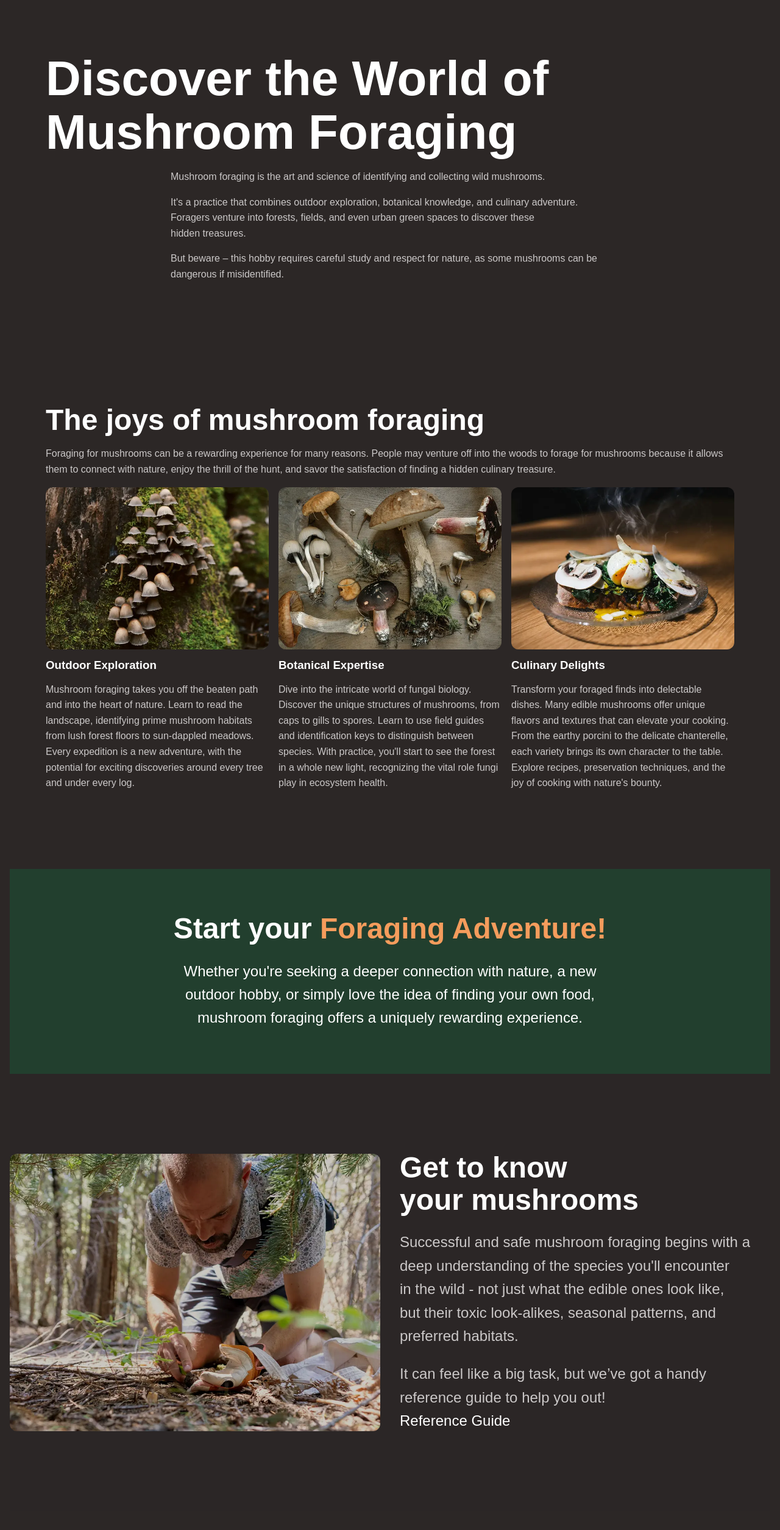
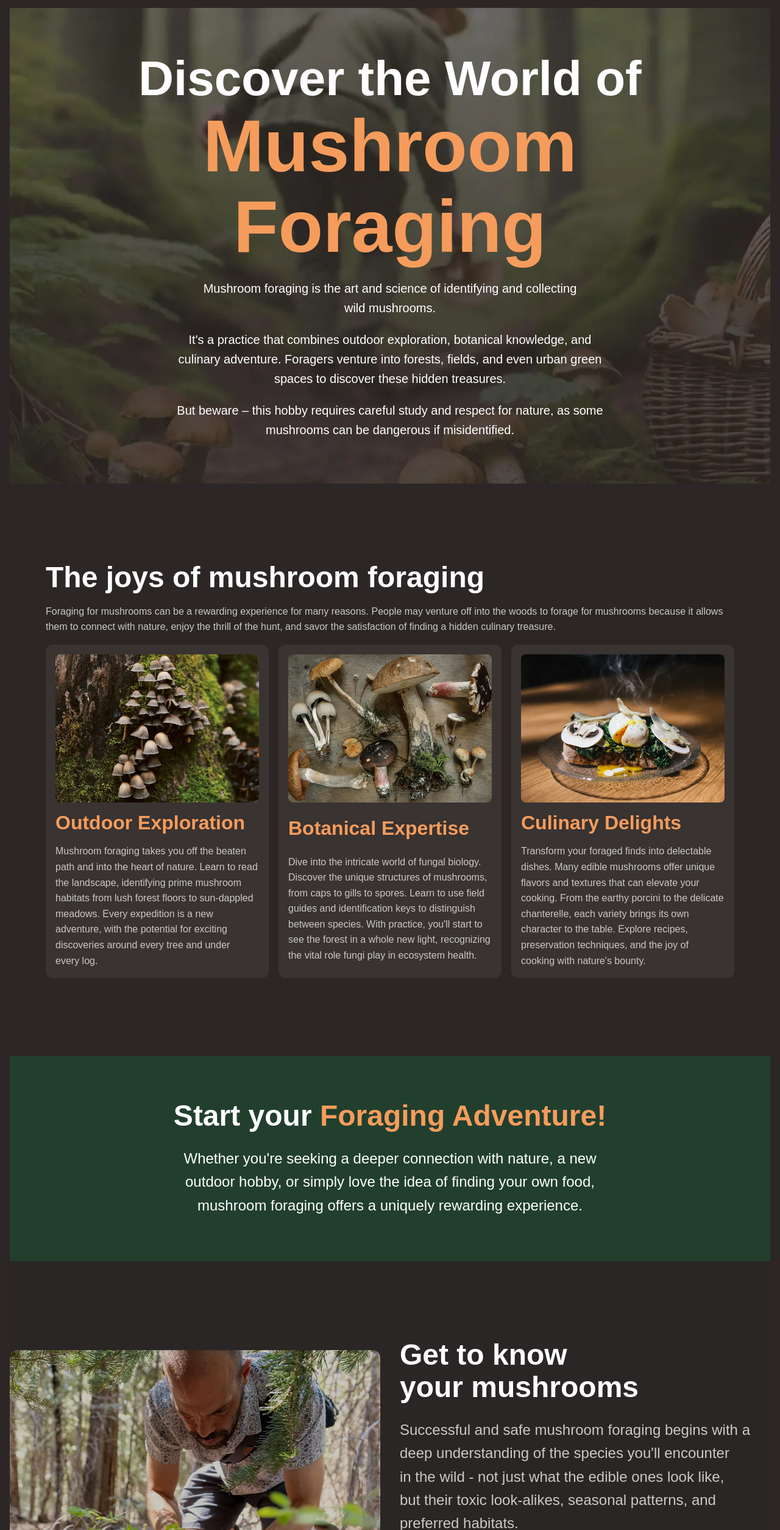
Before and after one commit to jaycob-gomez/fem-fungi-finders, a plain HTML site: page index.html in a window 1280 px wide. Shown: the part 51-2560 px from the top of the page at 61% size. Drawn offline with Linux system fonts and the light colour scheme.

Commit message:
style: add component styles for cards, hero, buttons, and footer

```diff
--- a/index.html
+++ b/index.html
@@ -26,7 +26,9 @@
       <!-- Sections become a landmark region once you add an ARIA attribute to them -->
       <section class="hero flow section" data-padding="compact">
         <div class="wrapper">
-          <h1>Discover the World of Mushroom Foraging</h1>
+          <h1 class="hero__title">
+            Discover the World of <span>Mushroom Foraging</span>
+          </h1>
         </div>
         <div class="wrapper" data-width="narrow">
           <div class="flow">
@@ -61,12 +63,12 @@
 
           <!-- three-columns -->
           <div class="equal-columns">
-            <article class="card grid-flow">
+            <article class="card">
               <img
                 src="./assets/outdoor-exploration.webp"
                 alt="small mushrooms growing alongside a mossy tree trunk"
               />
-              <h3>Outdoor Exploration</h3>
+              <h3 class="card__title">Outdoor Exploration</h3>
               <p>
                 Mushroom foraging takes you off the beaten path and into the
                 heart of nature. Learn to read the landscape, identifying prime
@@ -75,12 +77,12 @@
                 for exciting discoveries around every tree and under every log.
               </p>
             </article>
-            <article class="card grid-flow">
+            <article class="card">
               <img
                 src="./assets/botanical-expertise.webp"
                 alt="a table full of vibrant and earthy mushrooms along with the soil which they were pulled from"
               />
-              <h3>Botanical Expertise</h3>
+              <h3 class="card__title">Botanical Expertise</h3>
               <p>
                 Dive into the intricate world of fungal biology. Discover the
                 unique structures of mushrooms, from caps to gills to spores.
@@ -90,12 +92,12 @@
                 ecosystem health.
               </p>
             </article>
-            <article class="card grid-flow">
+            <article class="card">
               <img
                 src="./assets/culinary-delight.webp"
                 alt="a stunnning glass plate with a hot meal garnished with a hard boiled egg and some sliced mushrooms"
               />
-              <h3>Culinary Delights</h3>
+              <h3 class="card__title">Culinary Delights</h3>
               <p>
                 Transform your foraged finds into delectable dishes. Many edible
                 mushrooms offer unique flavors and textures that can elevate
@@ -188,7 +190,7 @@
       </section>
     </main>
     <footer class="site-footer page-padding">
-      <p>Happy Foraging!</p>
+      <p class="site-footer__title">Happy Foraging!</p>
       <a href="mailto:contact@fungifinders.com">contact@fungifinders.com</a>
     </footer>
   </body>
--- a/style.css
+++ b/style.css
@@ -280,6 +280,82 @@
       gap: 0.5rem 1rem;
     }
   }
+
+  .site-footer {
+    text-align: center;
+    background-color: var(--background-dark);
+    padding-block: 2rem;
+    display: grid;
+    gap: 2rem;
+
+    a {
+      color: var(--text-main);
+    }
+
+    a:hover,
+    a:focus-visible {
+      color: var(--text-brand-light);
+    }
+  }
+
+  .site-footer__title {
+    font-size: var(--font-size-lg);
+    font-family: var(--ff-heading);
+    font-weight: 700;
+  }
+
+  .hero {
+    text-align: center;
+    font-size: var(--font-size-md);
+    color: var(--text-high-contrast);
+    background-image: url("/assets/hero.webp");
+    background-size: cover;
+  }
+
+  .hero__title {
+    font-size: var(--font-size-heading-lg);
+
+    span {
+      font-size: var(--font-size-heading-xl);
+      color: var(--text-brand);
+      display: block;
+    }
+  }
+
+  .card {
+    display: grid;
+    gap: var(--card-gap, 1rem);
+    padding: 1rem;
+    background-color: var(--background-light);
+    border-radius: var(--border-radius-3);
+
+    img {
+      border-radius: var(--border-radius-2);
+    }
+  }
+
+  .card__title {
+    font-size: var(--card-title-font-size, var(--font-size-heading-sm));
+    color: var(--card-title-color, var(--text-brand));
+  }
+
+  .button {
+    text-decoration: none;
+    font-size: var(--font-size-md);
+    cursor: pointer;
+    display: inline-flex;
+    padding: 0.5rem 1rem;
+    background-color: var(--background-accent-main);
+    font-family: var(--ff-heading);
+    font-weight: 700;
+    border-radius: var(--border-radius-2);
+
+    &:hover,
+    &:focus-visible {
+      color: var(--text-high-contrast);
+      background-color: var(--background-accent-light);
+    }
+  }
 }
 
 @layer utilities {
```
